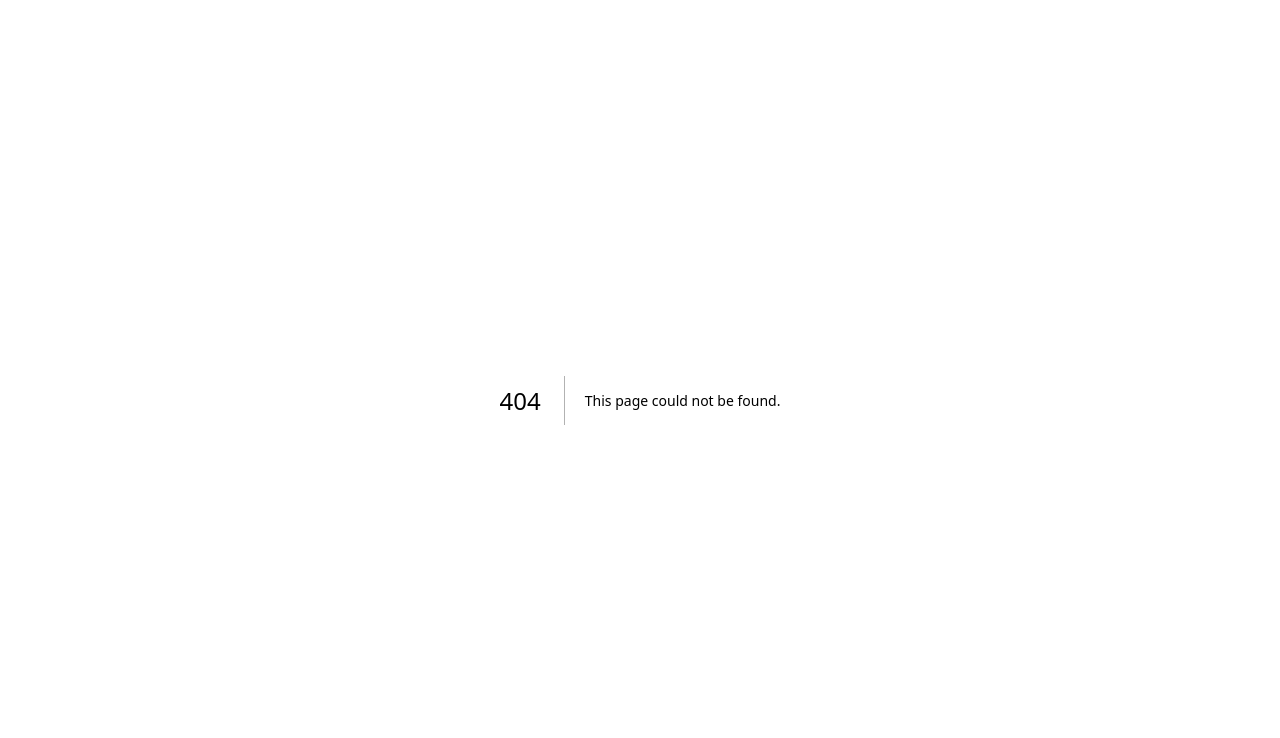
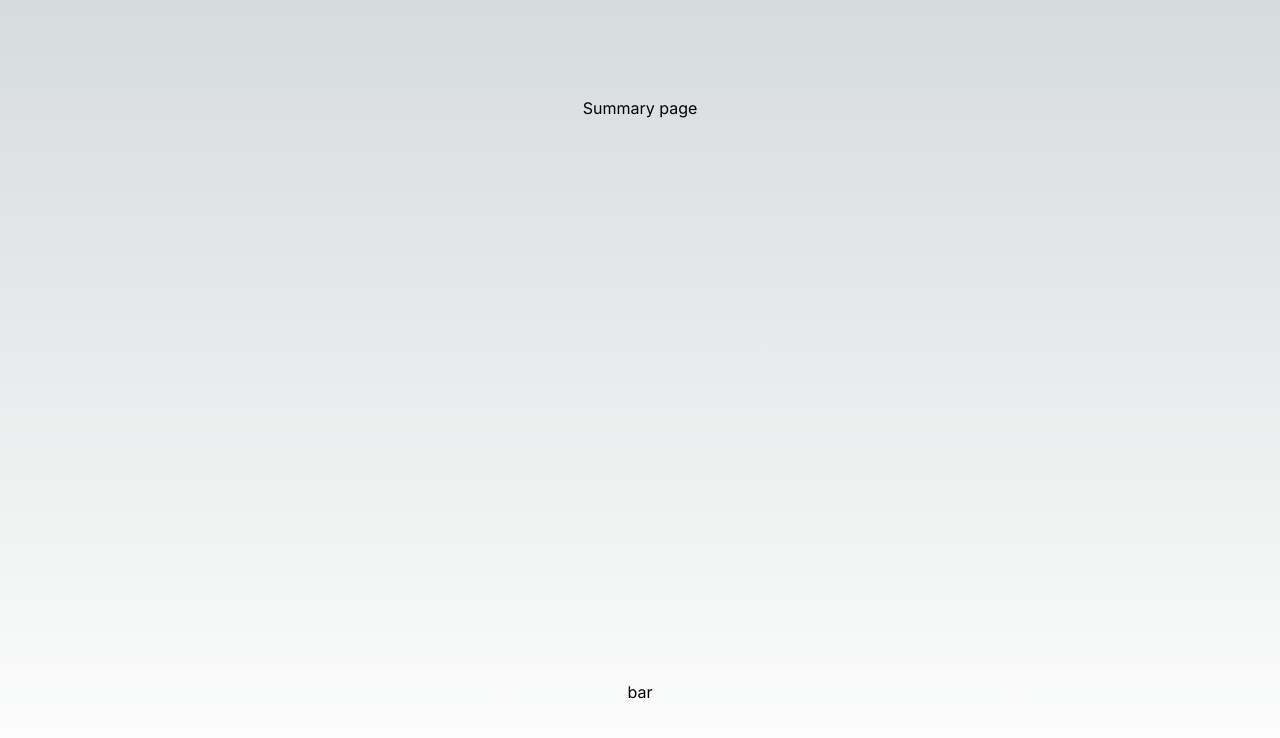
Before and after one commit to Code-for-Hungary/react-custom-form, a Next.js app: page /summary in a window 1280 px wide. Before the commit this address had no page. Shown: the top 738 px of the page. Built offline with nearby package versions, Linux system fonts and the light colour scheme.

Commit message:
introduce context provider and consumer

```diff
--- a/app/layout.tsx
+++ b/app/layout.tsx
@@ -1,6 +1,7 @@
 import type { Metadata } from "next";
 import { Inter } from "next/font/google";
 import "./globals.css";
+import GlobalStateProvider from "@/providers/GlobalState";
 
 const inter = Inter({ subsets: ["latin"] });
 
@@ -16,7 +17,11 @@ export default function RootLayout({
 }>) {
   return (
     <html lang="en">
-      <body className={inter.className}>{children}</body>
+      <body className={inter.className}>
+        <GlobalStateProvider>
+          {children}
+        </GlobalStateProvider>
+      </body>
     </html>
   );
 }
--- /dev/null
+++ b/app/summary/page.tsx
@@ -0,0 +1,16 @@
+'use client'
+import {useContext} from "react";
+import {GlobalStateContext} from "@/providers/GlobalState";
+
+const SummaryPage = () => {
+  const { state } = useContext(GlobalStateContext)
+
+  return (
+    <main className="flex min-h-screen flex-col items-center justify-between p-24">
+      <h1>Summary page</h1>
+      <p>{state.foo}</p>
+    </main>
+  )
+}
+
+export default SummaryPage
--- /dev/null
+++ b/providers/GlobalState.tsx
@@ -0,0 +1,14 @@
+'use client'
+
+import { Context, createContext } from "react";
+
+export const GlobalStateContext: Context<{ state: { foo?: string }}> = createContext({ state: {} })
+const GlobalStateProvider = ({ children }) => {
+  return (
+    <GlobalStateContext.Provider value={{ state: { foo: 'bar' } }}>
+      {children}
+    </GlobalStateContext.Provider>
+  )
+}
+
+export default GlobalStateProvider
```
